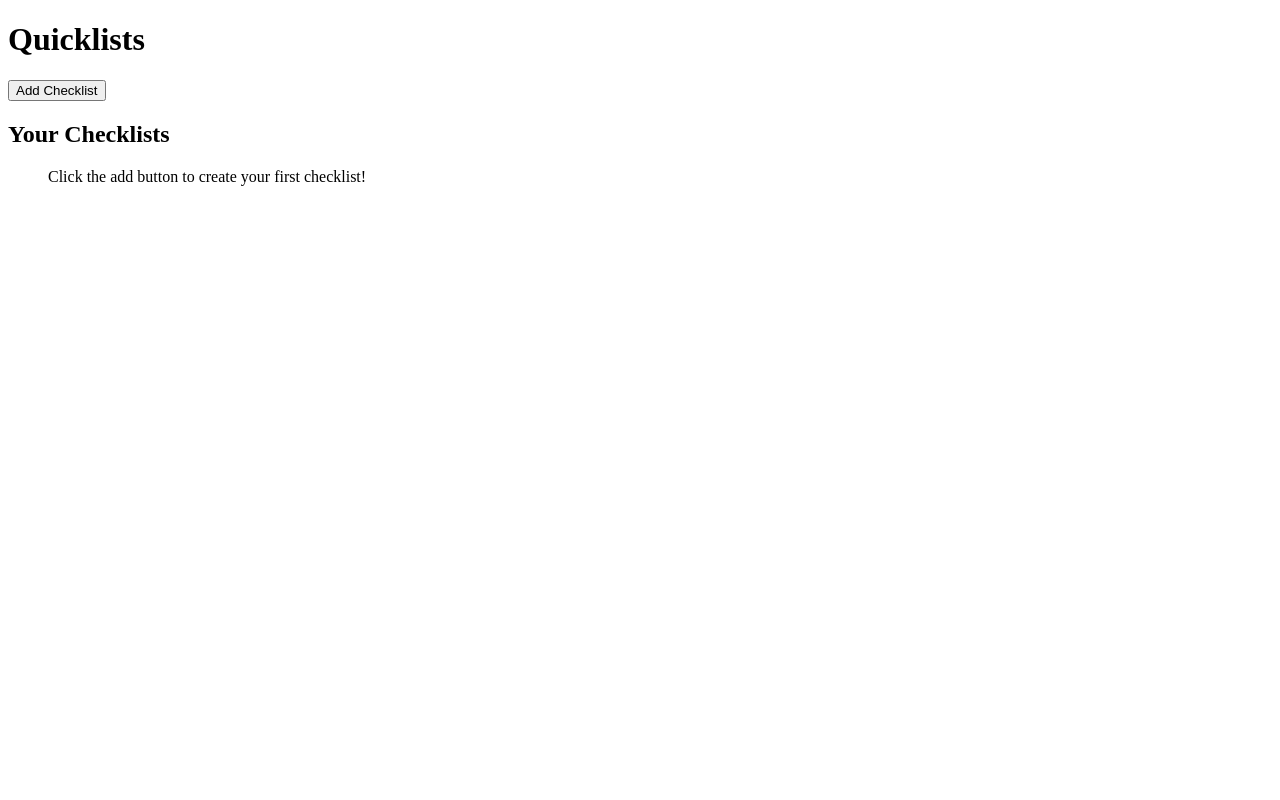
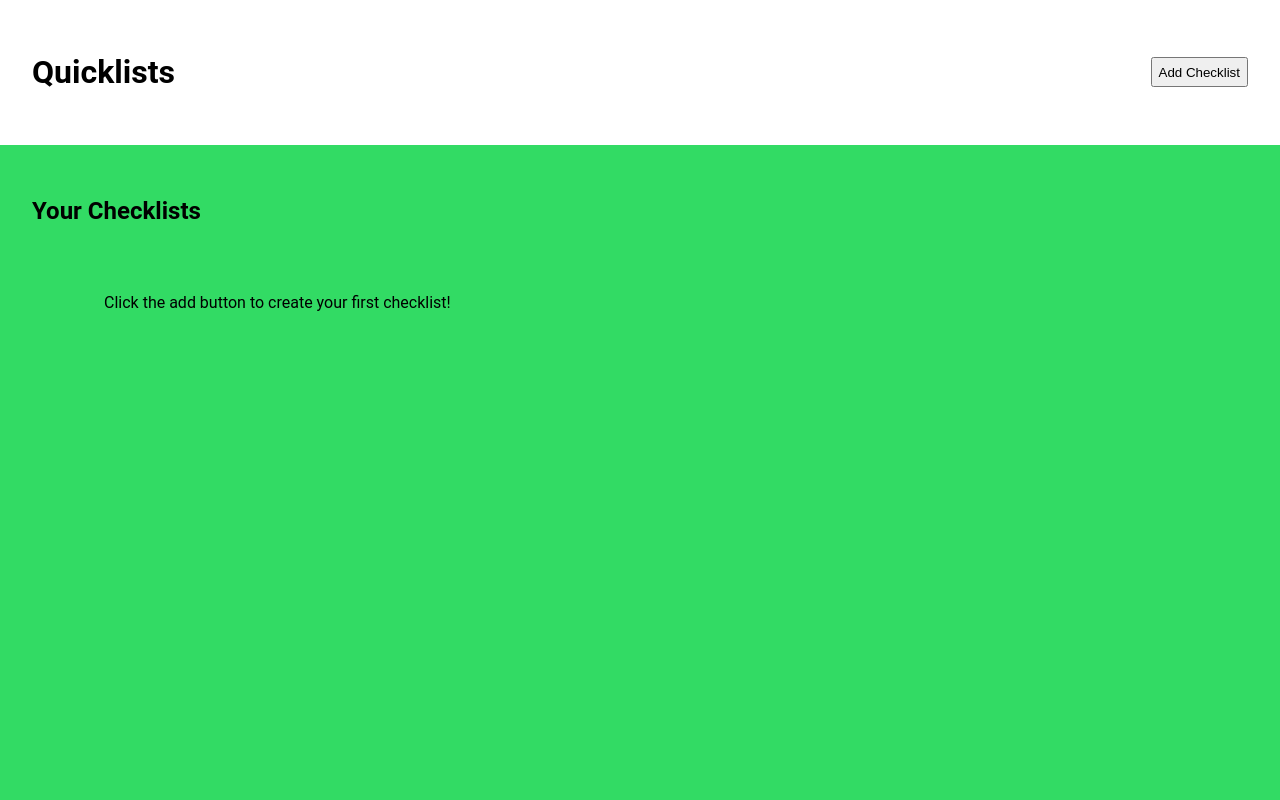
Before and after one commit to seancampbell3161/angular-quicklists, an Angular app: page /home in a window 1280 px wide. Shown: the top 800 px of the page. Built offline with nearby package versions, Linux system fonts and the light colour scheme.

Commit message:
add styles

```diff
--- a/src/app/checklist/ui/checklist-header.component.ts
+++ b/src/app/checklist/ui/checklist-header.component.ts
@@ -17,6 +17,13 @@
       </header>
     `,
     imports: [RouterLink],
+    styles: [
+      `
+        button {
+          margin-left: 1rem;
+        }
+      `,
+    ],
   })
   export class ChecklistHeaderComponent {
     checklist = input.required<Checklist>();
--- a/src/app/checklist/ui/checklist-item-list.component.ts
+++ b/src/app/checklist/ui/checklist-item-list.component.ts
@@ -29,6 +29,27 @@
       </ul>
     </section>
   `,
+  styles: [
+    `
+      ul {
+        padding: 0;
+        margin: 0;
+      }
+      li {
+        font-size: 1.5em;
+        display: flex;
+        justify-content: space-between;
+        background: var(--color-light);
+        list-style-type: none;
+        margin-bottom: 1rem;
+        padding: 1rem;
+
+        button {
+          margin-left: 1rem;
+        }
+      }
+    `,
+  ],
 })
 export class ChecklistItemListComponent {
   checklistItems = input.required<ChecklistItem[]>();
--- a/src/app/home/home.component.ts
+++ b/src/app/home/home.component.ts
@@ -39,7 +39,27 @@
     </section>
 
   `,
-  styles: ``
+  styles: [
+    `
+      ul {
+        padding: 0;
+        margin: 0;
+      }
+      li {
+        font-size: 1.5em;
+        display: flex;
+        justify-content: space-between;
+        background: var(--color-light);
+        list-style-type: none;
+        margin-bottom: 1rem;
+        padding: 1rem;
+
+        button {
+          margin-left: 1rem;
+        }
+      }
+    `,
+  ],
 })
 export default class HomeComponent {
   formBuilder = inject(FormBuilder);
--- a/src/styles.scss
+++ b/src/styles.scss
@@ -1 +1,44 @@
-/* You can add global styles to this file, and also import other style files */
+:root {
+    --color-primary: #32db64;
+    --color-secondary: #2dd36f;
+    --color-dark: #1c1d3b;
+    --color-light: #ffffff;
+  }
+
+  html {
+    height: 100%;
+  }
+
+  body {
+    margin: 0;
+    height: 100%;
+    background: var(--color-dark);
+    font-family: "Roboto", sans-serif;
+  }
+
+  header {
+    display: flex;
+    justify-content: space-between;
+    align-items: center;
+    padding: 2rem;
+    background: var(--color-light);
+  }
+
+  section {
+    height: 100%;
+    padding: 2rem;
+    background: var(--color-primary);
+  }
+
+  button {
+    height: 30px;
+  }
+
+  .dialog-container {
+    position: absolute !important;
+    background: var(--color-dark);
+    top: 0;
+    bottom: 0;
+    right: 0;
+    left: 0;
+  }
```
